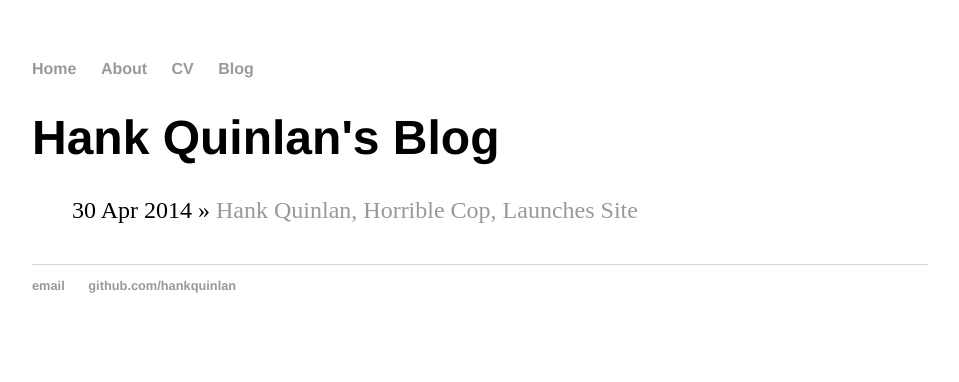
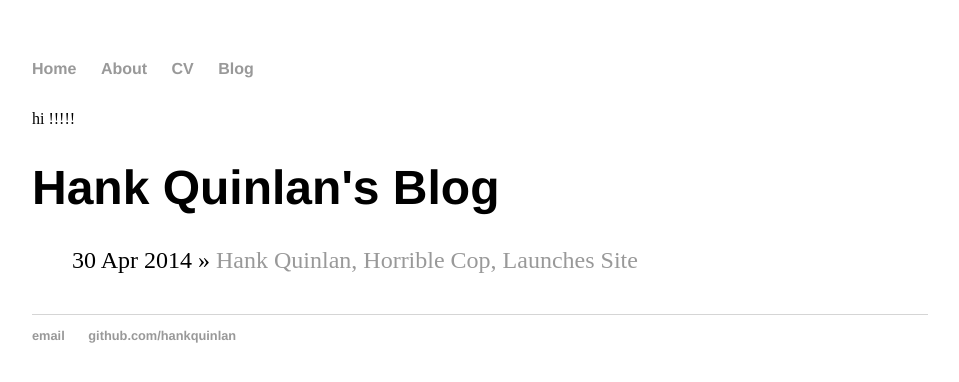
Before and after one commit to tsakof/tsakof.github.io, a Jekyll site: the page built from about/index.html, in a window 1280 px wide. Shown: the top 382 px of the page, without its empty margins (160-1119 px from the left). Built offline with Jekyll 4.4.1, drawn with Linux system fonts in a browser that asks for light colours.

Commit message:
Update index.html

```diff
--- a/about/index.html
+++ b/about/index.html
@@ -3,7 +3,7 @@ layout: default
 ---
 <h1>{{ page.title }}</h1>
 <p class="meta">{{ page.date | date_to_string }}</p>
-
-<div class="post">
+hi !!!!!
+<div class="about">
   {{ content }}
 </div>
```
